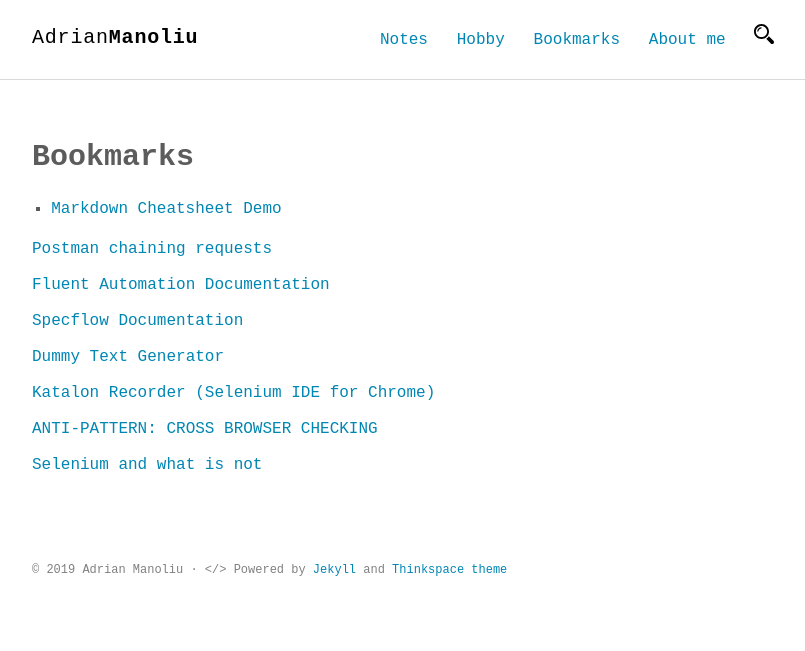
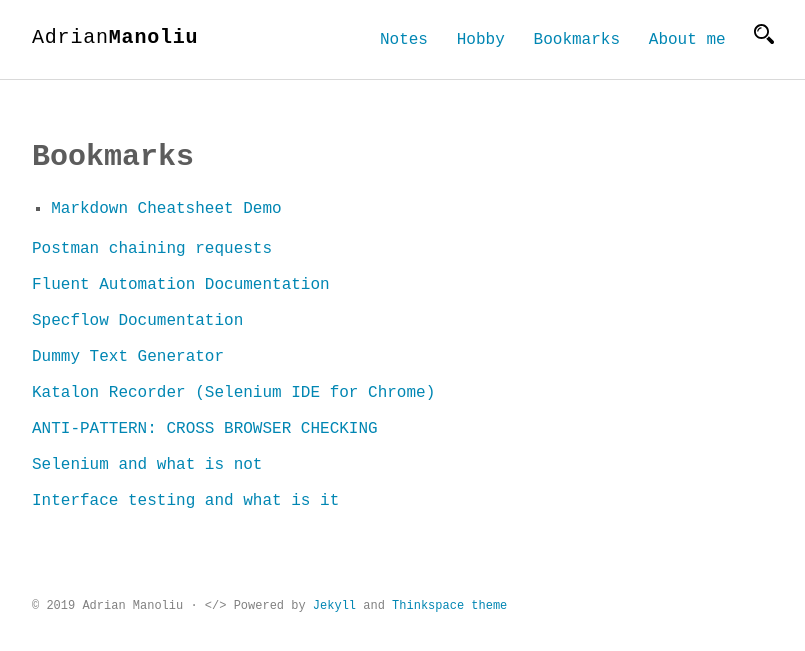
Before and after one commit to AdrianM87/AdrianM87.github.io, a Jekyll site: the page built from bookmarks.md, in a window 1280 px wide. Shown: the top 651 px of the page, without its empty margins (232-1037 px from the left). Built offline with Jekyll 4.4.1, drawn with Linux system fonts in a browser that asks for light colours; some web fonts are replaced.

Commit message:
Update bookmarks.md

```diff
--- a/bookmarks.md
+++ b/bookmarks.md
@@ -22,3 +22,5 @@ permalink: /bookmarks/
  [ANTI-PATTERN: CROSS BROWSER CHECKING](https://www.mwtestconsultancy.co.uk/cross-browser-checking-anti-pattern/)
 
  [Selenium and what is not](https://www.ontestautomation.com/selenium-and-what-it-is-not/)
+
+ [Interface testing and what is it](https://www.softwaretestinghelp.com/what-is-interface-testing/)
```
